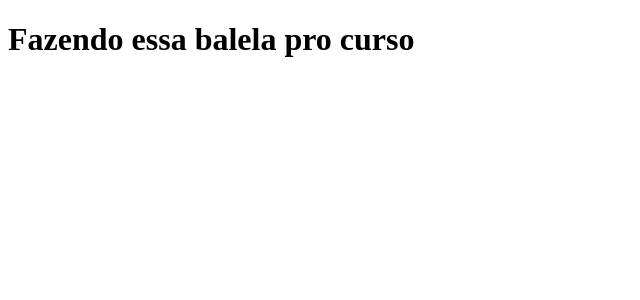
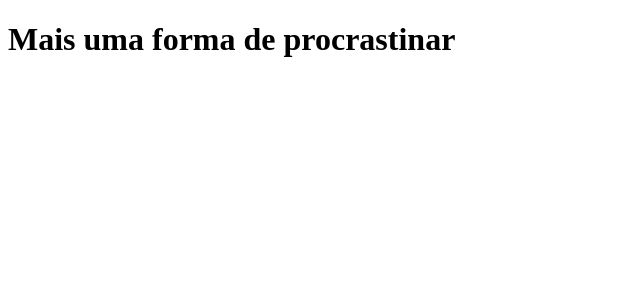
Before and after one commit to ribeirosilvarafaela/projeto-node-js, a Next.js app: page / in a window 1280 px wide. Shown: the top 300 px of the page, without its empty margins (0-640 px from the left). Built offline with nearby package versions, Linux system fonts and the light colour scheme.

Commit message:
atualiza a mensagem de boas-vindas na página inicial

```diff
--- a/pages/index.js
+++ b/pages/index.js
@@ -1,5 +1,5 @@
 function Home() {
-  return <h1>Fazendo essa balela pro curso</h1>
+  return <h1> Mais uma forma de procrastinar</h1>
 }
 
 export default Home;
```
